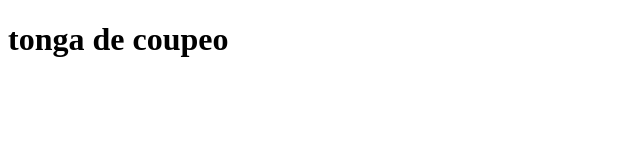
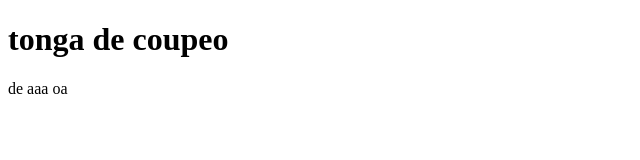
Before and after one commit to joelitiana/PROJET-WEB1-FINALS, a plain HTML site: page index.html in a window 1280 px wide. Shown: the full height of the page, 0-640 px from the left. Drawn offline with Linux system fonts and the light colour scheme.

Commit message:
aiza kosa eh

```diff
--- a/index.html
+++ b/index.html
@@ -7,5 +7,9 @@
   </head>
   <body>
     <h1>tonga de coupeo</h1>
+    <footer>
+      de aaa oa
+    </footer>
   </body>
+
 </html>
```
